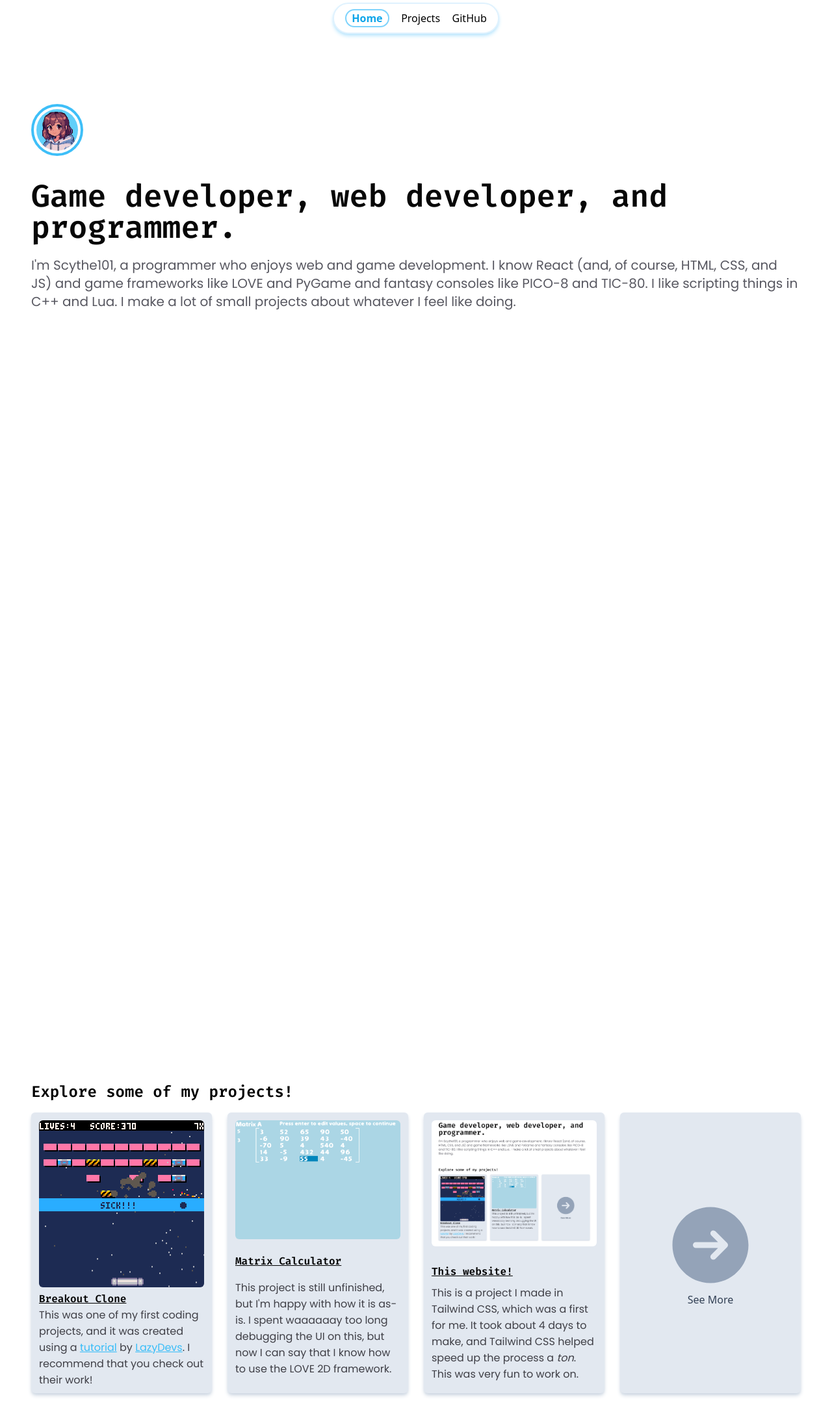
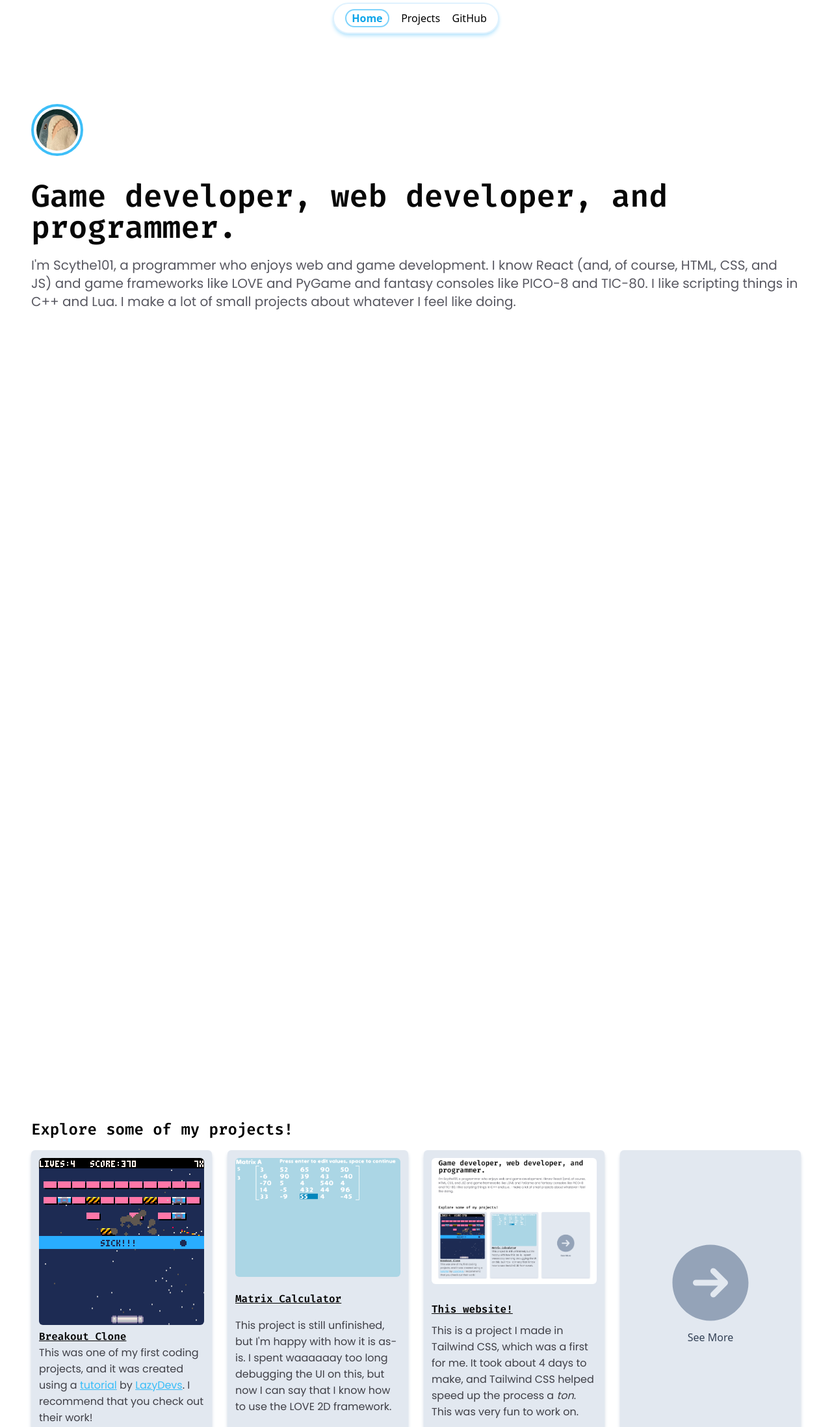
Before and after one commit to Scythe101/scythe101.dev, a plain HTML site: page index.html in a window 1280 px wide. Shown: the top 2196 px of the page at 65% size. Drawn offline with Linux system fonts and the light colour scheme.

Commit message:
Add files via upload

```diff
--- a/index.html
+++ b/index.html
@@ -36,7 +36,7 @@
             <div class="flex-none" id="header">
                 <div class="pl-12">
                     <a href="https://github.com/Scythe101/">
-                        <img src=".\assets\pfp.png" alt="profile picture" class="rounded-full w-20 h-20 border-4 border-sky-400 p-1">
+                        <img src=".\assets\pfp.jpg" alt="profile picture" class="rounded-full w-20 h-20 border-4 border-sky-400 p-1">
                     </a>
                 </div>
                 <h1 class="text-5xl font-bold font-firacode w-screen pl-12 pt-8 pr-8">Game developer, web developer,
@@ -59,7 +59,9 @@
 
             </p>
         </div>
-        <div class="pb-vw">
+        <div class="h-40 lg:h-screen">
+
+        </div>
         <!-- Projects -->
         <div id="projects" class="pb-24 px-12">
             <h1 class="hidden text-left font-firacode text-2xl font-semibold pb-4">Explore some of my projects!</h1>
@@ -158,7 +160,7 @@
                 <a href="https://github.com" class="underline text-slate-300 pl-12 font-firacode">GitHub</a>
             </div>
         </div>
-        </div>
+
     </div>
 </body>
 </html>
```
Lines whose indentation alone changed are shown as unchanged.
